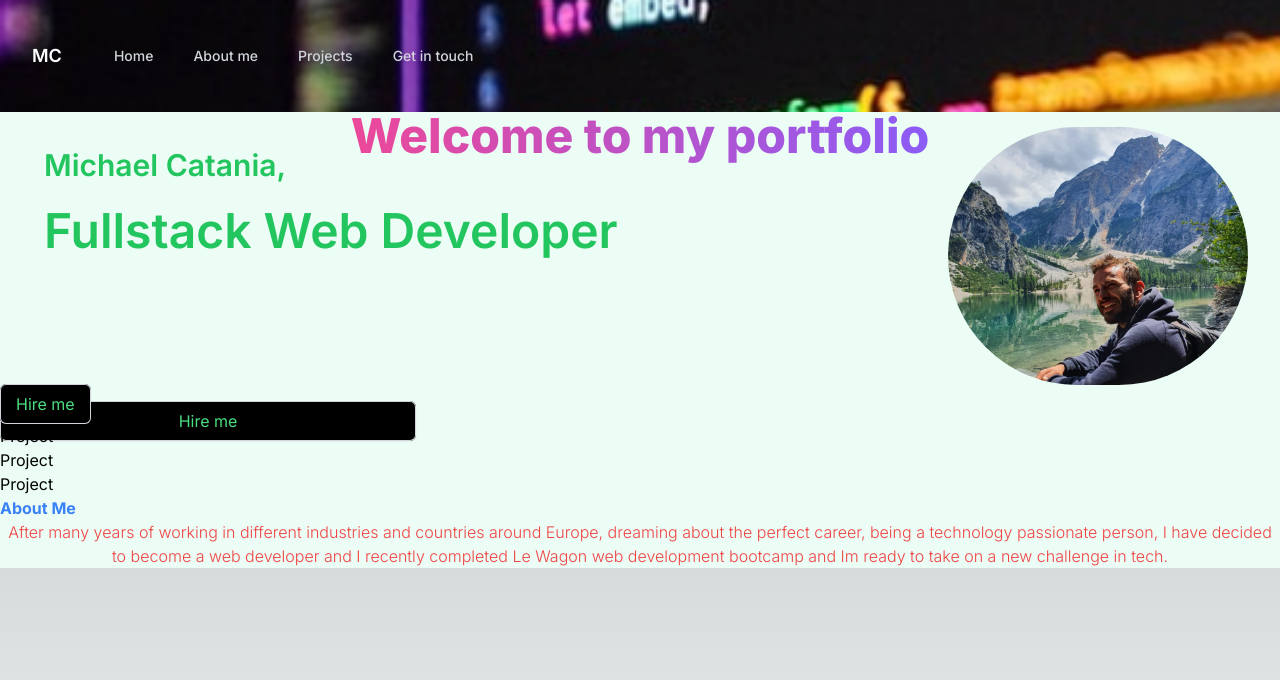
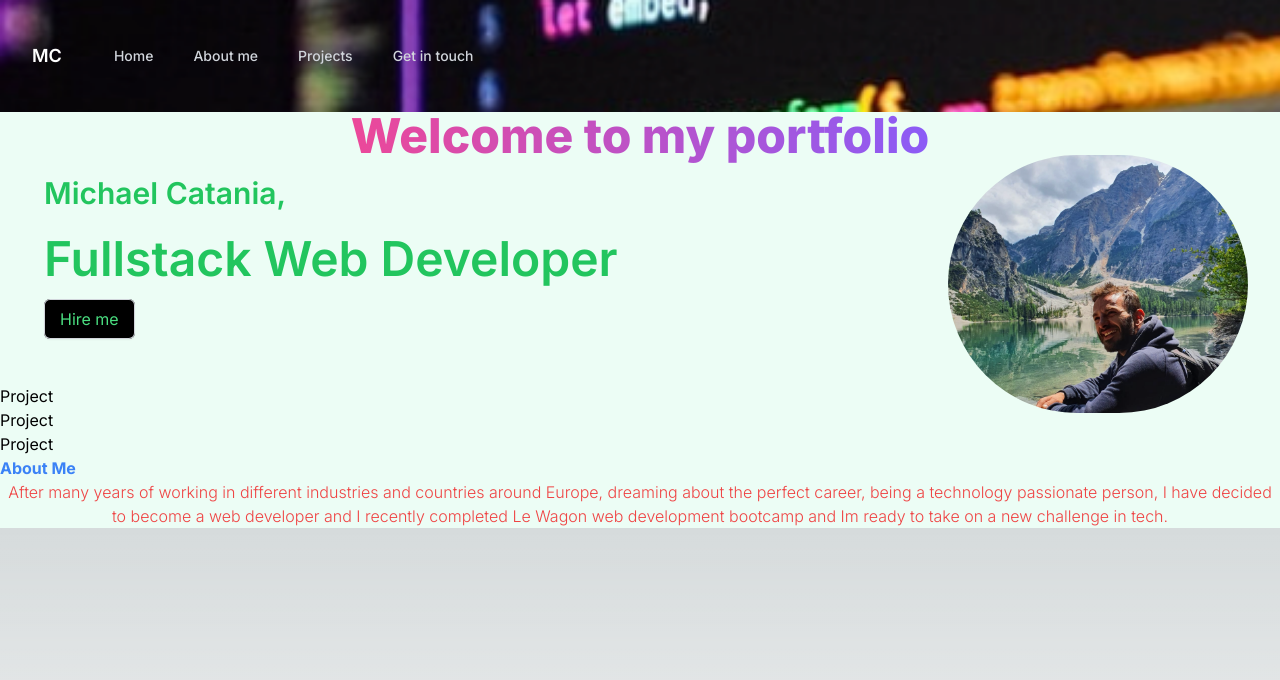
Before and after one commit to Mikitanjie/portfolio, a Next.js app: page / in a window 1280 px wide. Shown: the top 680 px of the page. Built offline with nearby package versions, Linux system fonts and the light colour scheme.

Commit message:
button fixed kinda

```diff
--- a/app/components/Hero/Hero.js
+++ b/app/components/Hero/Hero.js
@@ -8,8 +8,11 @@ const Hero = () => {
         <h1 className="font-semibold mt-11 ml-11 text-3xl text-green-500">Michael Catania,</h1>
         <br />
         <h1 className="font-semibold text-5xl ml-11 pr-12 text-green-500">Fullstack Web Developer</h1>
+        <div className="ml-11 mt-4">
+          <Button text="Click Here" />
+        </div>
       </div>
-      <div className="flex justify-end">
+      <div className="flex justify-end items-center">
         <Image
           className="relative rounded-full mt-6 mb-0 mr-8"
           src="/ProfilePic.png"
@@ -18,7 +21,6 @@ const Hero = () => {
           height={150}
         />
       </div>
-      <Button />
     </div>
   );
 }
--- a/app/page.js
+++ b/app/page.js
@@ -15,7 +15,6 @@ export default function Home() {
           </span>
           </div>
       <Hero />
-      <Button />
       <Projects />
       <About />
     </div>
```
